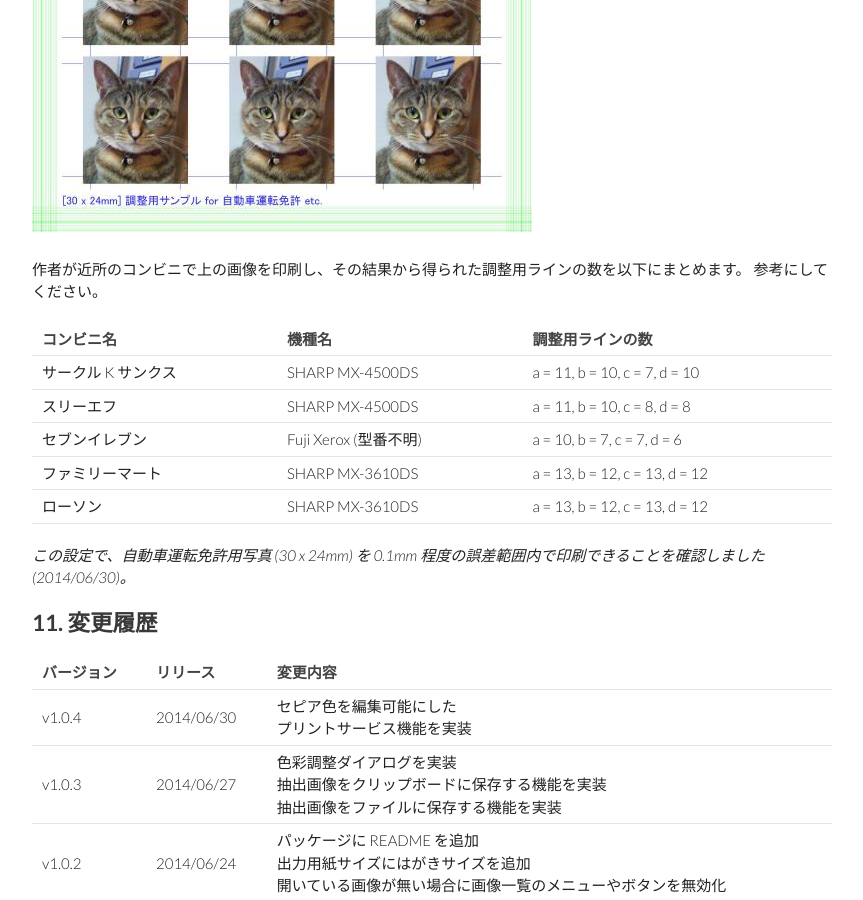
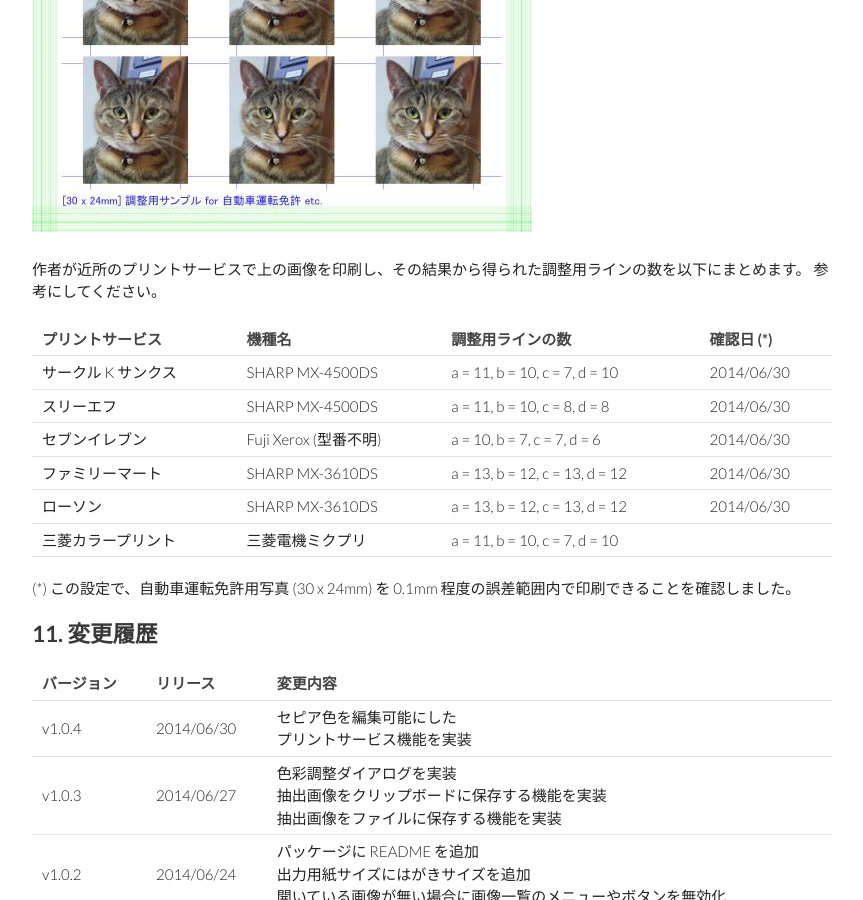
Before and after one commit to gura-app/gura-app.github.io, a Jekyll site: the page built from gurashot/index.md, in a window 1280 px wide and 900 px high, scrolled down 6536 px. Shown: the whole window, without its empty margins (208-1071 px from the left). Built offline with Jekyll 4.4.1, drawn with Linux system fonts in a browser that asks for light colours; Markdown is read by kramdown in place of the engine named in the settings.

Commit message:
updated document

```diff
--- a/gurashot/index.md
+++ b/gurashot/index.md
@@ -218,19 +218,20 @@ a と b、c と d は、それぞれ足した数が同じであれば同一の
 
 ![sample-adjust](images/sample-adjust-shrink.jpg)
 
-作者が近所のコンビニで上の画像を印刷し、その結果から得られた調整用ラインの数を以下にまとめます。
+作者が近所のプリントサービスで上の画像を印刷し、その結果から得られた調整用ラインの数を以下にまとめます。
 参考にしてください。
 
 <table>
-<tr><th>コンビニ名</th><th>機種名</th><th>調整用ラインの数</th></tr>
-<tr><td>サークル K サンクス</td><td>SHARP MX-4500DS</td><td>a = 11, b = 10, c = 7, d = 10</td></tr>
-<tr><td>スリーエフ</td><td>SHARP MX-4500DS</td><td>a = 11, b = 10, c = 8, d = 8</td></tr>
-<tr><td>セブンイレブン</td><td>Fuji Xerox (型番不明)</td><td>a = 10, b = 7, c = 7, d = 6</td></tr>
-<tr><td>ファミリーマート</td><td>SHARP MX-3610DS</td><td>a = 13, b = 12, c = 13, d = 12</td></tr>
-<tr><td>ローソン</td><td>SHARP MX-3610DS</td><td>a = 13, b = 12, c = 13, d = 12</td></tr>
+<tr><th>プリントサービス</th><th>機種名</th><th>調整用ラインの数</th><th>確認日 (*)</th></tr>
+<tr><td>サークル K サンクス</td><td>SHARP MX-4500DS</td><td>a = 11, b = 10, c = 7, d = 10</td><td>2014/06/30</td></tr>
+<tr><td>スリーエフ</td><td>SHARP MX-4500DS</td><td>a = 11, b = 10, c = 8, d = 8</td><td>2014/06/30</td></tr>
+<tr><td>セブンイレブン</td><td>Fuji Xerox (型番不明)</td><td>a = 10, b = 7, c = 7, d = 6</td><td>2014/06/30</td></tr>
+<tr><td>ファミリーマート</td><td>SHARP MX-3610DS</td><td>a = 13, b = 12, c = 13, d = 12</td><td>2014/06/30</td></tr>
+<tr><td>ローソン</td><td>SHARP MX-3610DS</td><td>a = 13, b = 12, c = 13, d = 12</td><td>2014/06/30</td></tr>
+<tr><td>三菱カラープリント</td><td>三菱電機ミクプリ</td><td>a = 11, b = 10, c = 7, d = 10</td><td></td></tr>
 </table>
 
-*この設定で、自動車運転免許用写真 (30 x 24mm) を 0.1mm 程度の誤差範囲内で印刷できることを確認しました (2014/06/30)。*
+(*) この設定で、自動車運転免許用写真 (30 x 24mm) を 0.1mm 程度の誤差範囲内で印刷できることを確認しました。
 
 
 ## <a name="history"></a>11. 変更履歴
```
